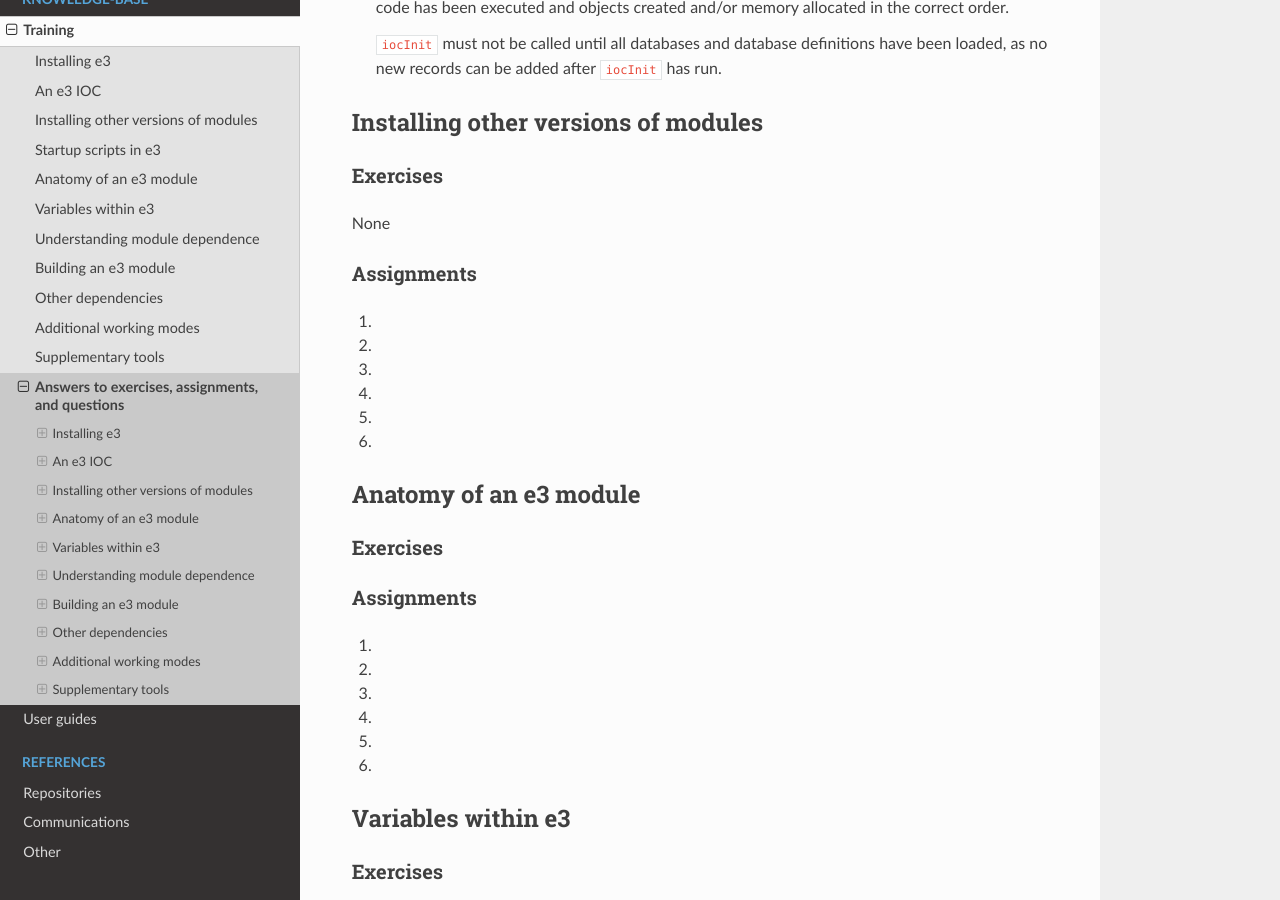
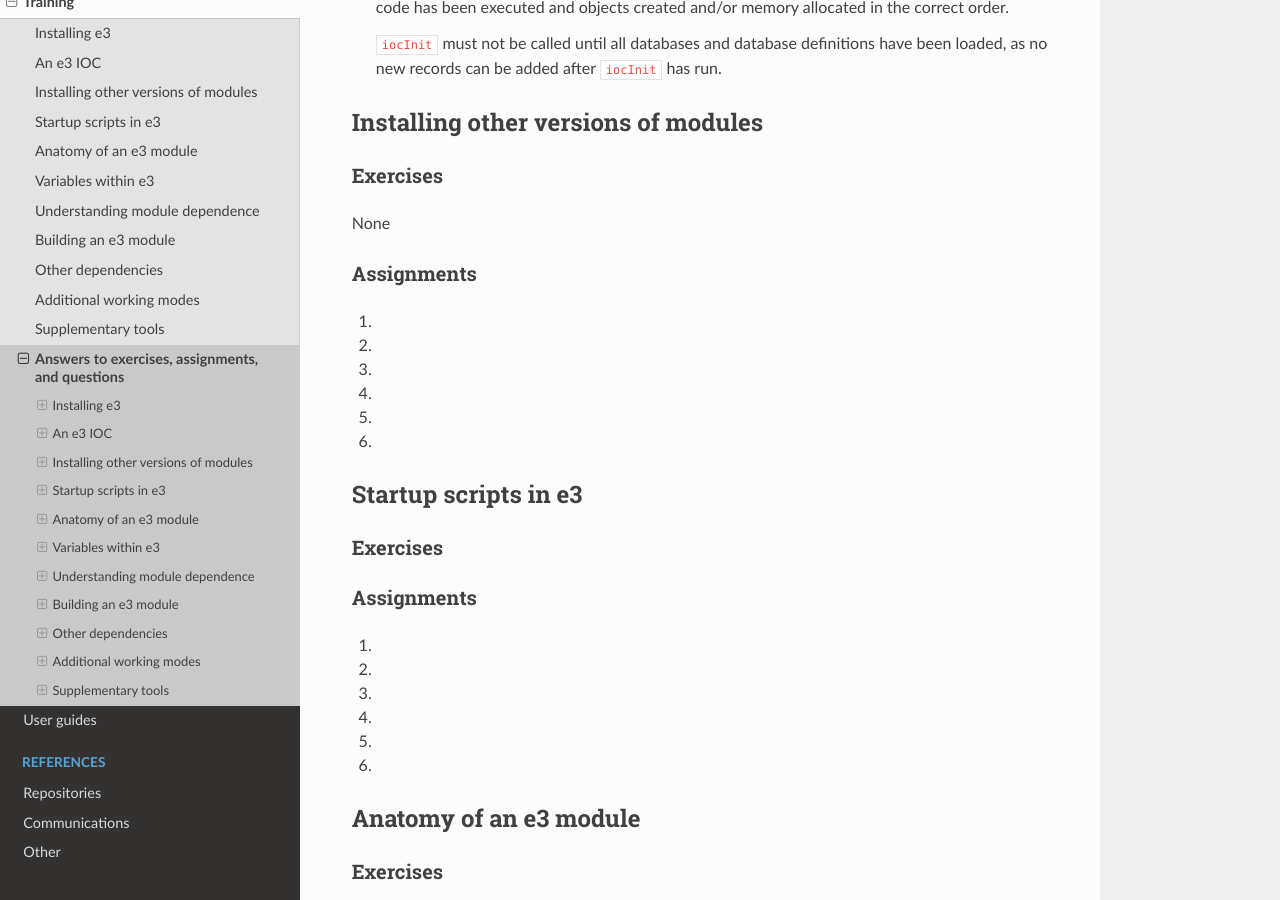
Before and after one commit to ttkorhonen/e3pages, a Sphinx documentation site: the page built from docs/kb/training/workbook/99_exercise_answers.md, in a window 1280 px wide and 900 px high, scrolled down 2062 px. Built offline with Sphinx 7.4.7 and the Read the Docs theme 2.0.0, drawn with Linux system fonts in a browser that asks for light colours.

Commit message:
Add missing placeholder section

```diff
--- a/docs/kb/training/workbook/99_exercise_answers.md
+++ b/docs/kb/training/workbook/99_exercise_answers.md
@@ -117,6 +117,20 @@ None
 
 
 
+## Startup scripts in e3
+### Exercises
+
+### Assignments
+1.
+2.
+3.
+4.
+5.
+6.
+
+
+
+
 ## Anatomy of an e3 module
 ### Exercises
 
```
